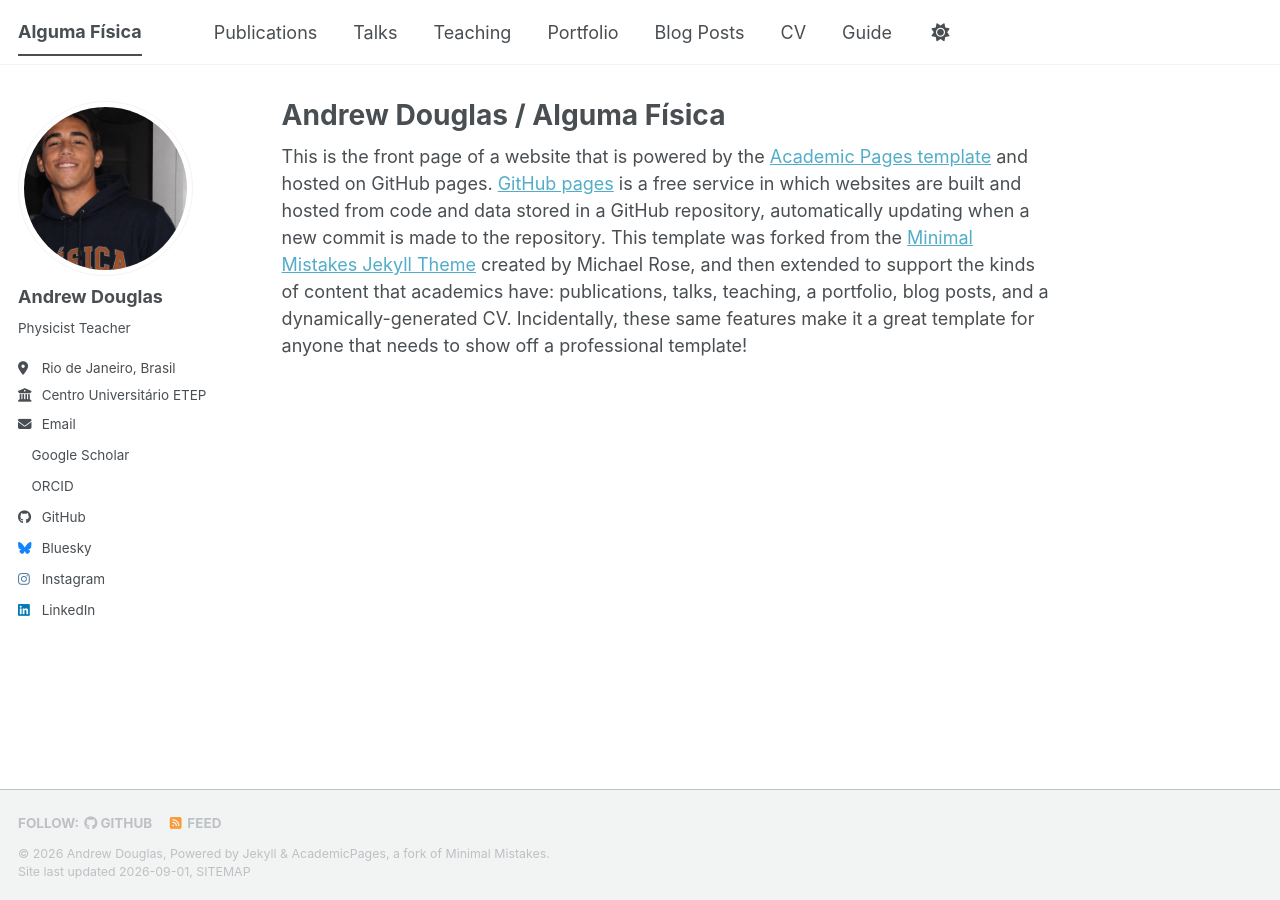
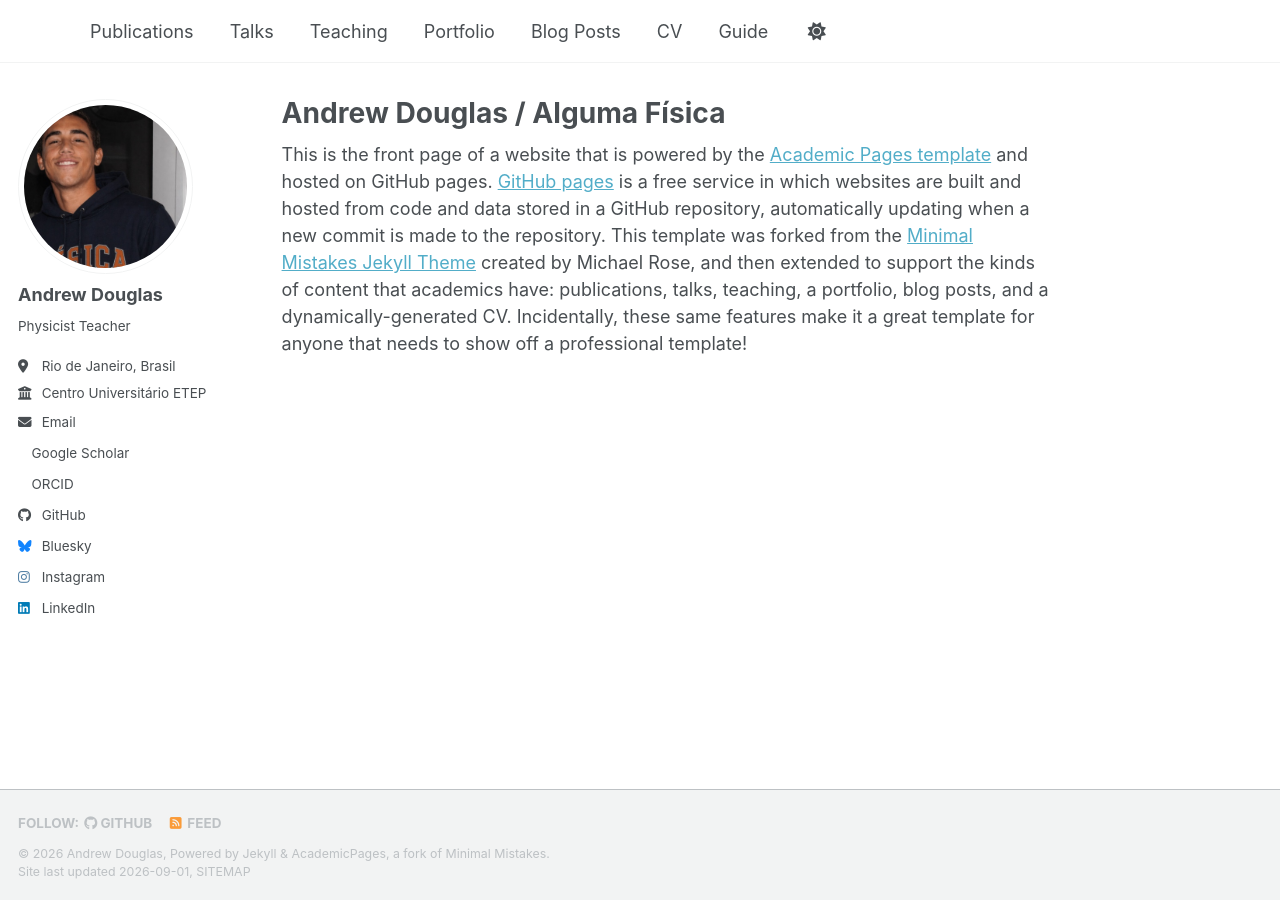
Before and after one commit to AndrewDSAM/AndrewDSAM.github.io, a Jekyll site: the page built from _pages/about.md, in a window 1280 px wide. Built offline with Jekyll 4.4.1, drawn with Linux system fonts in a browser that asks for light colours; a style sheet for code colours, icons or effects is not loaded.

Commit message:
Update _config.yml

```diff
--- a/_config.yml
+++ b/_config.yml
@@ -9,7 +9,7 @@
 # Basic Site Settings
 locale                   : "en-US"
 site_theme               : "default" # The available themes options are "default", "air", "sunrise", "mint", "dirt" and "contrast"
-title                    : "Alguma Física"
+title                    : ""
 title_separator          : "-"
 name                     : "Andrew Douglas"
 description              : &description "Physicist Teacher at Escambo Cultural"   # Update this with a general description of your site, this is the default if not overridden by a page
```
